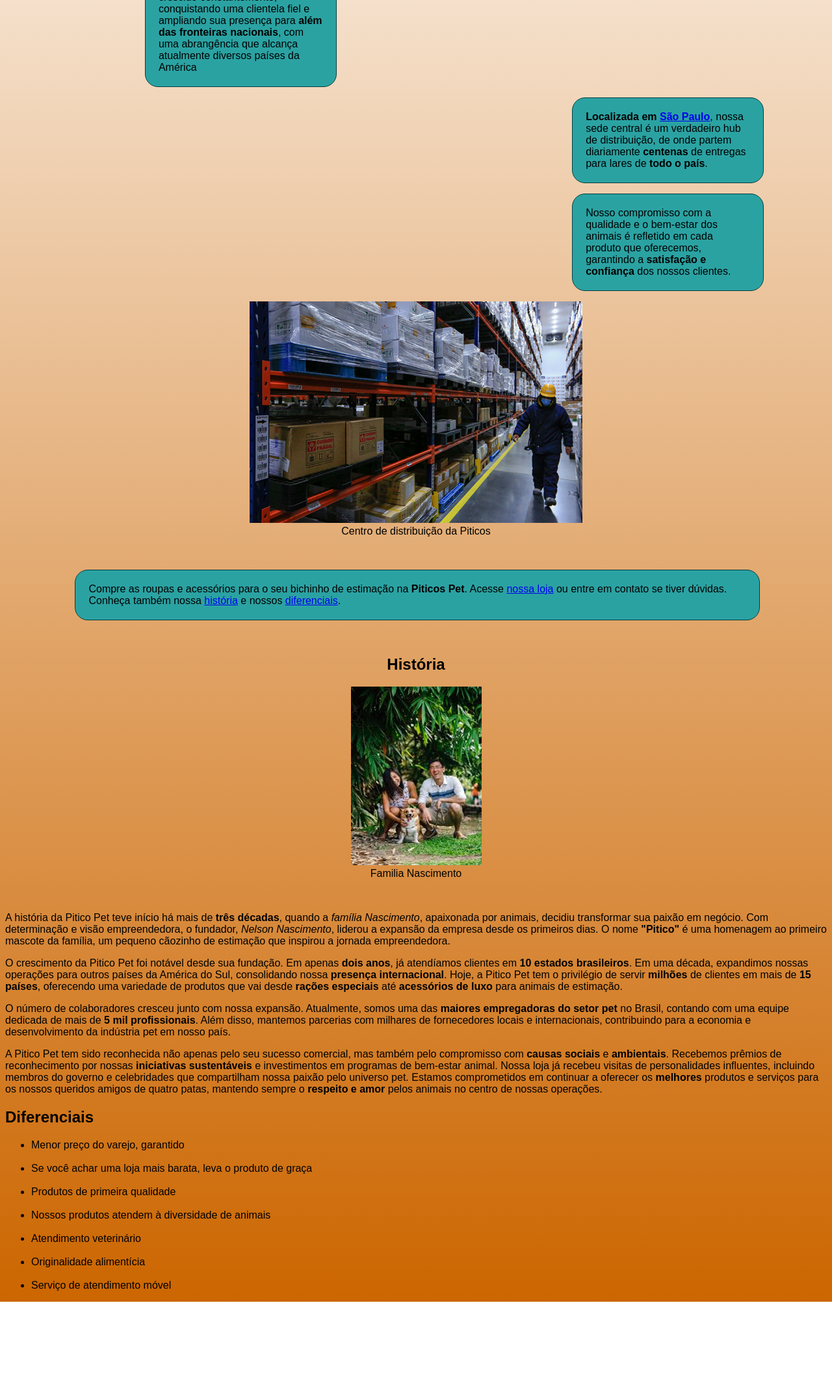
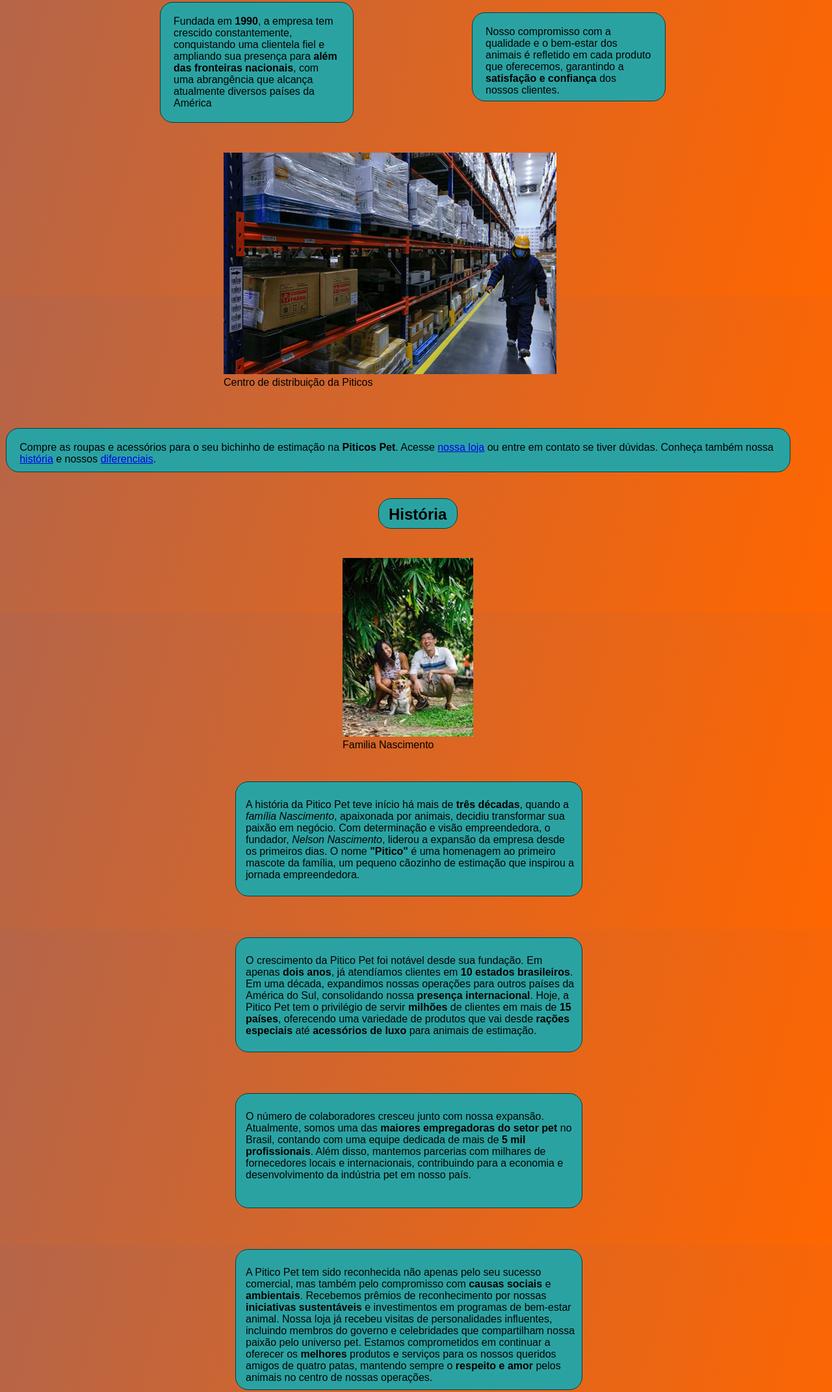
Before and after one commit to VenturaL404/Pitico-Pet, a plain HTML site: page sobre.html in a window 1280 px wide. Shown: the part 517-2660 px from the top of the page at 65% size. Before the commit the page ends 2521 px from the top, so only its background shows below. Drawn offline with Linux system fonts and the light colour scheme.

Commit message:
adicionei audio e melhorei a parte visual do site

```diff
--- a/responsividade.css
+++ b/responsividade.css
@@ -1,6 +1,24 @@
 @charset "UTF-8";
 
-p.box {
+button{
+    width: 3%;
+    height: 6%;
+    opacity: 0;
+    background-color: none;
+    border-radius: 20px;
+    position: absolute;
+    top: 8%;
+    right: 46.7%;
+    cursor: pointer;
+}
+
+div#piticoft{
+    display: flex;
+    justify-content: center;
+    align-items: center;
+}
+
+p#box {
     width: 20%;
     height: 10%;
     border: 1px solid rgb(0, 64, 64);
@@ -11,63 +29,186 @@ p.box {
     top: 0%;
     right: -8%
 }
-p.box2 {
+p#box2 {
     width: 20%;
     height: 10%;
     border: 1px solid rgb(0, 64, 64);
     border-radius: 20px;
     background-color: rgb(43, 162, 162);
     padding: 20px;
-    position: relative;
-    top: -150%;
-    right: -69%
+    padding-bottom: 40px;
+    position: absolute;
+    top: 41%;
+    right: 8.5%
 }
 
 h1 {
     display: block;
-    background-color: rgb(220, 187, 79);
+    background-color: rgb(184, 37, 42);
     padding-left: 44%;
     position: sticky;
     top: 0;
 }
 body {
     font-family: sans-serif;
-    background-image: linear-gradient(rgb(255, 255, 255),rgb(204, 102, 0))
+    background-image: linear-gradient(105deg, rgb(181, 101, 73),rgb(255, 102, 0));
 
 }
 
-p.box3{
-    width: 80%;
-    height: 10%;
+p#box3{
+    width: 91%;
+    height: 5%;
     border: 1px solid rgb(0, 64, 64);
     border-radius: 20px;
     background-color: rgb(43, 162, 162);
     padding: 20px;
-    position: relative;
-    top: 30%;
-    right: -8.5%
+    padding-bottom: 6px;
+    position: absolute;
+    top: 145%;
+    right: 5%
 }
 
-p.box01 {
+p#box01 {
+    width: 20%;
+    height: 18%;
+    border: 1px solid rgb(0, 64, 64);
+    border-radius: 20px;
+    background-color: rgb(43, 162, 162);
+    padding: 20px;
+    position: absolute;
+    top: 63%;
+    right: 57.5%
+}
+
+p#box011 {
     width: 20%;
     height: 10%;
     border: 1px solid rgb(0, 64, 64);
     border-radius: 20px;
     background-color: rgb(43, 162, 162);
     padding: 20px;
-    position: relative;
-    top: 0%;
-    right: -17%
+    padding-bottom: 35px;
+    position: absolute;
+    top: 65%;
+    right: 20%
 }
 
-p.box011 {
-    width: 20%;
-    height: 10%;
+div#centro{
+
+    position:absolute;
+    top: 92%;
+    right: 30%;
+}
+
+div#fotohis{
+    position: absolute;
+    top: 170%;
+    right: 40%;
+}
+
+h2#historia{
+    width: 100px;
+    height: 30px;
     border: 1px solid rgb(0, 64, 64);
+    background-color: rgb(43, 162, 162);
     border-radius: 20px;
+    padding-bottom: 5px;
+    padding-top: 10px;
+    padding-right: 5px;
+    padding-left: 15px;
+    position: absolute;
+    top: 158%;
+    right: 45%;
+}
+
+div#hp1{
+
+    width: 40%;
+    height: 20%;
+    border: 1px solid rgb(0, 64, 64);
     background-color: rgb(43, 162, 162);
-    padding: 20px;
-    position: relative;
-    top: 0%;
-    right: -69%
+    border-radius: 20px;
+    padding-bottom: 5px;
+    padding-top: 10px;
+    padding-right: 5px;
+    padding-left: 15px;
+    position: absolute;
+    top: 215%;
+    right: 30%;
 }
+div#hp2{
+
+    width: 40%;
+    height: 20%;
+    border: 1px solid rgb(0, 64, 64);
+    background-color: rgb(43, 162, 162);
+    border-radius: 20px;
+    padding-bottom: 5px;
+    padding-top: 10px;
+    padding-right: 5px;
+    padding-left: 15px;
+    position: absolute;
+    top: 245%;
+    right: 30%;
+}
+div#hp3{
+    width: 40%;
+    height: 20%;
+    border: 1px solid rgb(0, 64, 64);
+    background-color: rgb(43, 162, 162);
+    border-radius: 20px;
+    padding-bottom: 5px;
+    padding-top: 10px;
+    padding-right: 5px;
+    padding-left: 15px;
+    position: absolute;
+    top: 275%;
+    right: 30%;
+
+}
+div#hp4{
+    width: 40%;
+    height: 25%;
+    border: 1px solid rgb(0, 64, 64);
+    background-color: rgb(43, 162, 162);
+    border-radius: 20px;
+    padding-bottom: 5px;
+    padding-top: 10px;
+    padding-right: 5px;
+    padding-left: 15px;
+    position: absolute;
+    top: 305%;
+    right: 30%;
+
+}
+
+h2#diferenciais{
+    width: 40%;
+    height: 5%;
+    border: 1px solid rgb(0, 64, 64);
+    background-color: rgb(43, 162, 162);
+    border-radius: 20px;
+    padding-bottom: 5px;
+    padding-top: 10px;
+    padding-right: 5px;
+    padding-left: 15px;
+    position: absolute;
+    top: 335%;
+    right: 30%;
+}
+
+div#dif{
+
+    width: 40%;
+    height: 37%;
+    border: 1px solid rgb(0, 64, 64);
+    background-color: rgb(43, 162, 162);
+    border-radius: 20px;
+    padding-bottom: 5px;
+    padding-top: 20px;
+    padding-right: 5px;
+    padding-left: 15px;
+    position: absolute;
+    top: 345%;
+    right: 30%;
+}
--- a/sobre.html
+++ b/sobre.html
@@ -12,28 +12,42 @@
     <link rel="icon" href="icondoggo.png">
 
     <body>
+        <button>
+                <audio>
+                    <source src="small-dog-barking.mp3" type="audio/mp3">
+                </audio>
+                <script>
+                    const button = document.querySelector('button')
+                    button.addEventListener('click', function(){
+                        const audio= document.querySelector('audio')
+                        audio.currentTime = 0
+                        audio.play()
+                    })
+                </script>
+        </button>
 
-    <center>
+
+        <div id="piticoft">
             <img src="doggo.png" alt="cachorro olhando pra camera" width="225px">
-    </center>
+        </div>
 
         <h1>A Piticos Pet</h1>
 
-    <div class="bo1">
-        <p class="box">A <strong>Piticos Pet</strong> é uma das maiores e mais renomadas pet shops
+        <div id="bo1">
+            <p id="box">A <strong>Piticos Pet</strong> é uma das maiores e mais renomadas pet shops
                 especializadas em produtos para animais de estimação em <strong>todo o Brasil</strong>.
             </p>
-        <p class="box01">
+            <p id="box01">
                 Fundada em <strong>1990</strong>, a empresa tem crescido constantemente,
                 conquistando uma clientela fiel e ampliando sua presença para <strong>além das
                 fronteiras nacionais</strong>, com uma abrangência que alcança atualmente
                 diversos países da América
             </p>
-        <p class="box2"><strong>Localizada em <a href="https://maps.app.goo.gl/pyWLhvAabEpSeJSHA" target="_blank">São Paulo</a></strong>, nossa sede central é um verdadeiro hub de
+            <p id="box2"><strong>Localizada em <a href="https://maps.app.goo.gl/pyWLhvAabEpSeJSHA" target="_blank">São Paulo</a></strong>, nossa sede central é um verdadeiro hub de
                 distribuição, de onde partem diariamente <strong>centenas</strong> de entregas para lares
                 de <strong>todo o país</strong>.
             </p>
-        <p class="box011">
+            <p id="box011">
                 Nosso compromisso com a qualidade e o bem-estar dos
                 animais é refletido em cada produto que oferecemos, garantindo a
                 <strong>satisfação e confiança</strong> dos nossos clientes.</p>
@@ -41,35 +55,31 @@
 
         </div>
 
-    <div>
-        <center>
+        <div id="centro">
             <figure>
                 <img src="centro-de-distribuicao.png" alt="Centro de distribuição da Piticos">
                 <figcaption>Centro de distribuição da Piticos</figcaption>
+
             </figure>
-        </center>
         </div>
 
         <div>
             <br>
-        <p class="box3">Compre as roupas e acessórios para o seu bichinho de estimação na
+            <p id="box3">Compre as roupas e acessórios para o seu bichinho de estimação na
             <strong>Piticos Pet</strong>. Acesse <a href="index.html">nossa loja</a> ou entre em contato se tiver dúvidas.
             Conheça também nossa <a href="#historia">história</a> e nossos <a
             href="#diferenciais">diferenciais</a>.</p>
         </div>
 
-    <div>
-        <br>
-            <center>
         <h2 id="historia">História</h2>
 
+        <div id="fotohis">
             <figure>
                 <img src="familia-nascimento.png" alt="Familia Nascimento">
                 <figcaption> Familia Nascimento </figcaption>
             </figure>
-            </center>
-        </br>
-
+        </div>
+        <div id="hp1">
             <p>A história da Pitico Pet teve início há mais de <strong>três décadas</strong>, quando a
             <em>família Nascimento</em>, apaixonada por animais, decidiu transformar sua
             paixão em negócio. Com determinação e visão empreendedora, o
@@ -77,7 +87,8 @@
             primeiros dias. O nome <strong>"Pitico"</strong> é uma homenagem ao primeiro mascote
             da família, um pequeno cãozinho de estimação que inspirou a jornada
             empreendedora.</p>
-
+        </div>
+        <div id="hp2">
             <p>O crescimento da Pitico Pet foi notável desde sua fundação. Em apenas
             <strong>dois anos</strong>, já atendíamos clientes em <strong>10 estados brasileiros</strong>. Em uma
             década, expandimos nossas operações para outros países da América do
@@ -85,14 +96,16 @@
             privilégio de servir <strong>milhões</strong> de clientes em mais de <strong>15 países</strong>, oferecendo
             uma variedade de produtos que vai desde <strong>rações especiais</strong> até <strong>acessórios
             de luxo</strong> para animais de estimação.</p>
-
+        </div>
+        <div id="hp3">
             <p>O número de colaboradores cresceu junto com nossa expansão.
             Atualmente, somos uma das <strong>maiores empregadoras do setor pet</strong> no Brasil,
             contando com uma equipe dedicada de mais de <strong>5 mil profissionais</strong>. Além
             disso, mantemos parcerias com milhares de fornecedores locais e
             internacionais, contribuindo para a economia e desenvolvimento da
             indústria pet em nosso país.</p>
-
+        </div>
+        <div id="hp4">
             <p>A Pitico Pet tem sido reconhecida não apenas pelo seu sucesso
             comercial, mas também pelo compromisso com <strong>causas sociais</strong> e
             <strong>ambientais</strong>. Recebemos prêmios de reconhecimento por nossas <strong>iniciativas
@@ -103,9 +116,9 @@
             serviços para os nossos queridos amigos de quatro patas, mantendo
             sempre o <strong>respeito e amor</strong> pelos animais no centro de nossas operações.</p>
         </div>
-    <div class="4">
+
         <h2 id="diferenciais">Diferenciais</h2>
-
+        <div id="dif">
             <ul>
                <li>Menor preço do varejo, garantido</li>
                 <br>
```
Also changed, not shown: 1 other file. Lines whose indentation alone changed are shown as unchanged.
